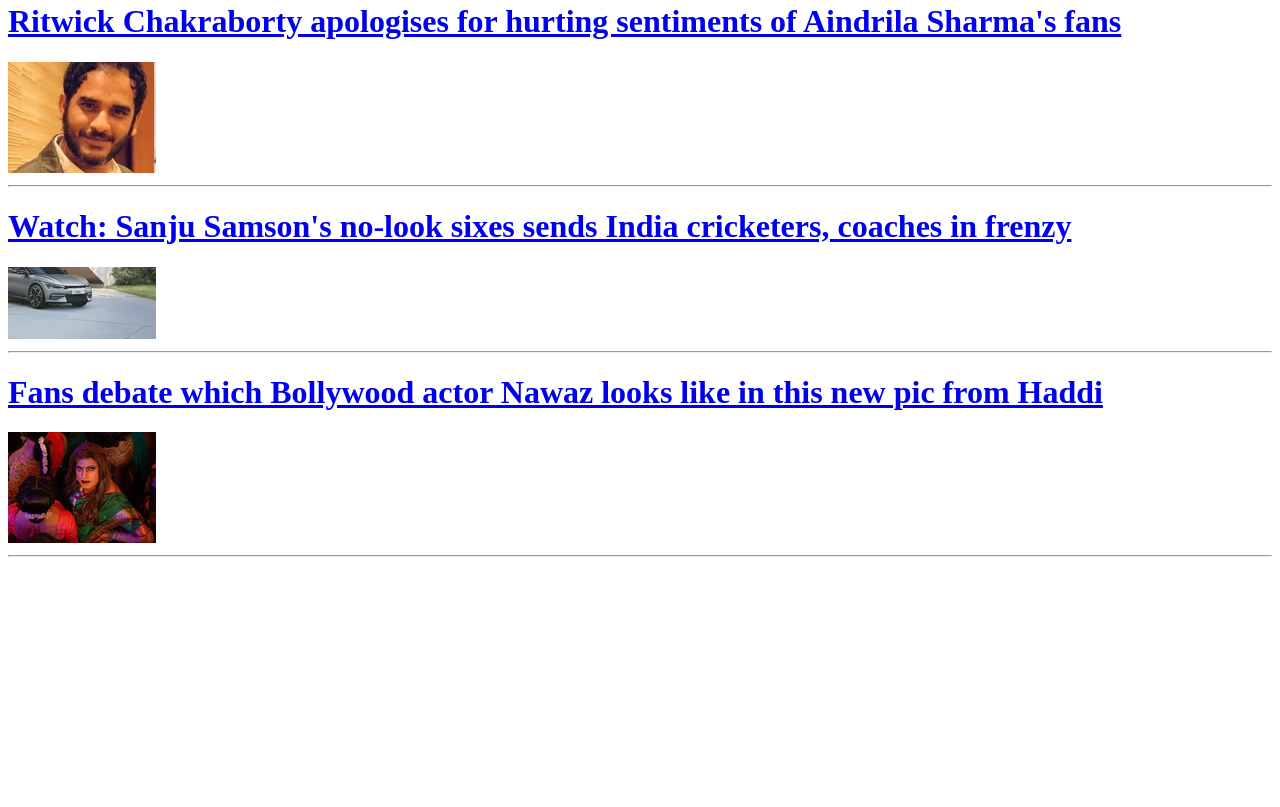
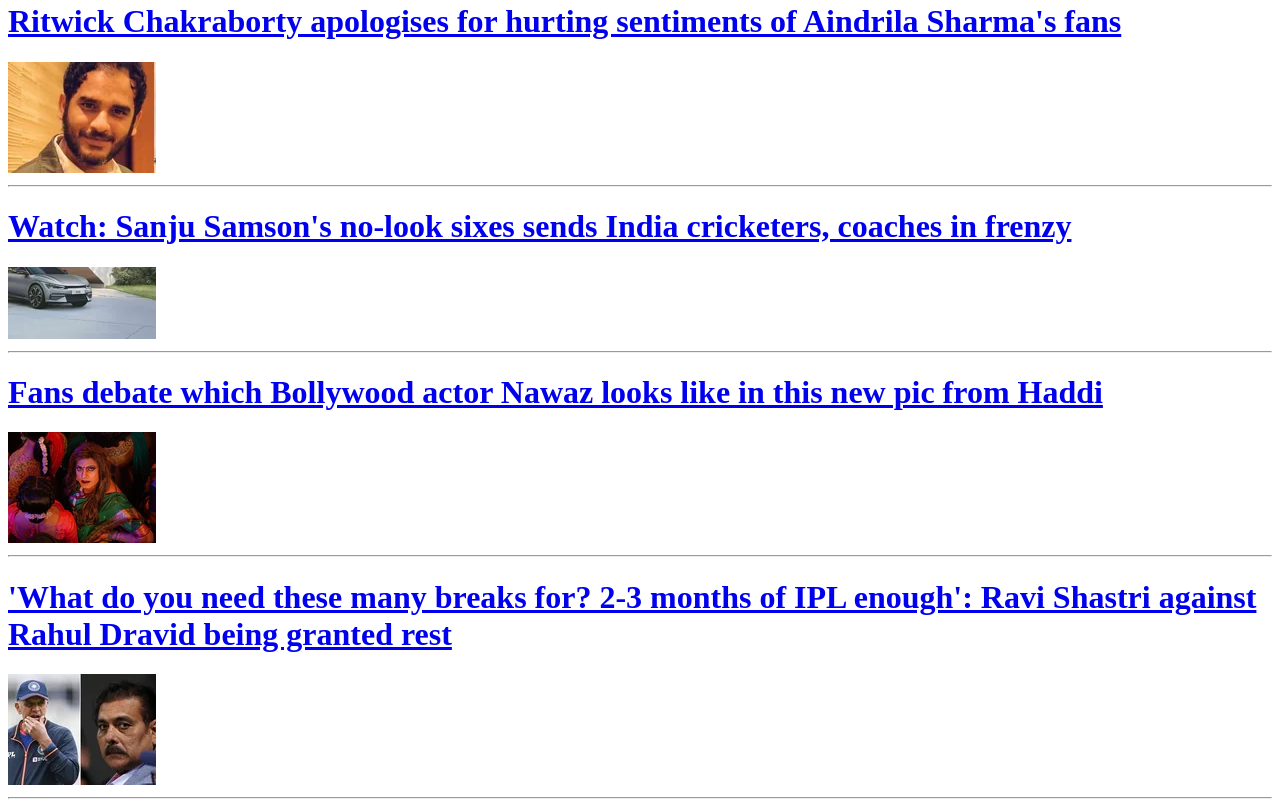
Before and after one commit to ranipankaj7000/news1, a plain HTML site: page index.html in a window 1280 px wide. Shown: the part 2661-3468 px from the top of the page. Before the commit the page ends 3226 px from the top, so only its background shows below. Drawn offline with Linux system fonts and the light colour scheme.

Commit message:
commit 14

```diff
--- a/index.html
+++ b/index.html
@@ -124,6 +124,17 @@
 
         <hr>
 
+        <h1>
+            <a href="./14.html">
+                'What do you need these many breaks for? 2-3 months of IPL enough': Ravi Shastri against Rahul Dravid being granted rest
+            </a>
+        </h1>
+        <a href="./14.html">
+            <img src="./img/14.webp" alt="golden" />
+        </a>
+
+        <hr>
+
 
     </body>
 </html>
```
Also changed, not shown: 14.html (added, +17 -0 lines), img/14.webp (added).
